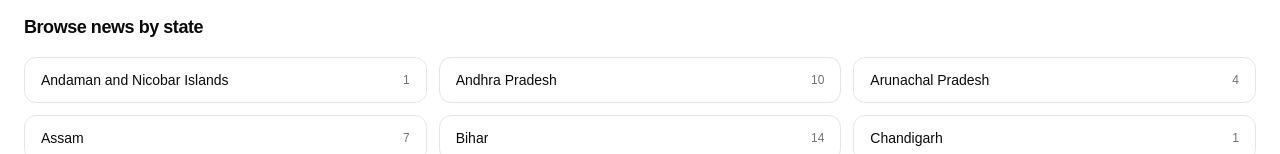
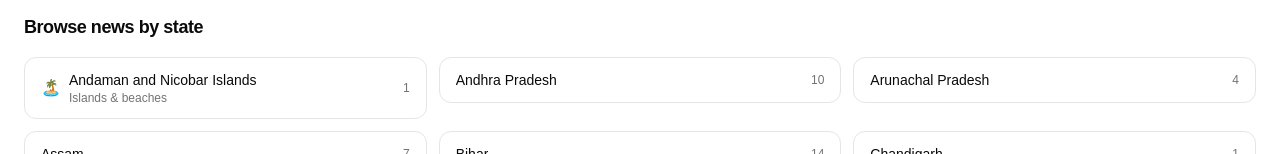
Before and after one commit to meenaispeaks6-droid/localnewss, a React (Vite) app: page / in a window 1280 px wide. Shown: the part 646-800 px from the top of the page. Built offline with nearby package versions, Linux system fonts and the light colour scheme; no server answers; a web font is replaced by a local one.

Commit message:
Changes
Co-authored-by: meenaispeaks6-droid <224792288+meenaispeaks6-droid@users.noreply.github.com>

```diff
--- a/src/pages/Home.tsx
+++ b/src/pages/Home.tsx
@@ -119,19 +119,37 @@ const Home = ({ lang }: { lang: Lang }) => {
             {hi ? "राज्य के अनुसार ख़बरें" : "Browse news by state"}
           </h2>
           <ul className="mt-4 grid grid-cols-1 gap-3 sm:grid-cols-2 lg:grid-cols-3">
-            {indiaStates.map((s) => (
+            {indiaStates.map((s) => {
+              const flavour = STATE_FLAVOUR[s.slug];
+              return (
                 <li key={s.slug}>
                   <Link
                     to={statePath(s.slug, lang)}
                     className="flex items-center justify-between gap-2 rounded-xl border border-border bg-card px-4 py-3 text-sm transition-colors hover:border-primary/40 hover:text-primary"
                   >
-                  <span className="truncate">{hi ? s.stateHi : s.state}</span>
+                    <span className="flex min-w-0 items-center gap-2">
+                      {flavour && (
+                        <span aria-hidden="true" className="text-base leading-none">
+                          {flavour.emoji}
+                        </span>
+                      )}
+                      <span className="min-w-0">
+                        <span className="block truncate">{hi ? s.stateHi : s.state}</span>
+                        {flavour && (
+                          <span className="block truncate text-xs text-muted-foreground">
+                            {hi ? flavour.hi : flavour.en}
+                          </span>
+                        )}
+                      </span>
+                    </span>
                     <span className="shrink-0 text-xs text-muted-foreground">
                       {s.cities.length}
                     </span>
                   </Link>
                 </li>
-            ))}
+              );
+            })}
+
           </ul>
         </section>
       </main>
```
Lines whose indentation alone changed are shown as unchanged.
